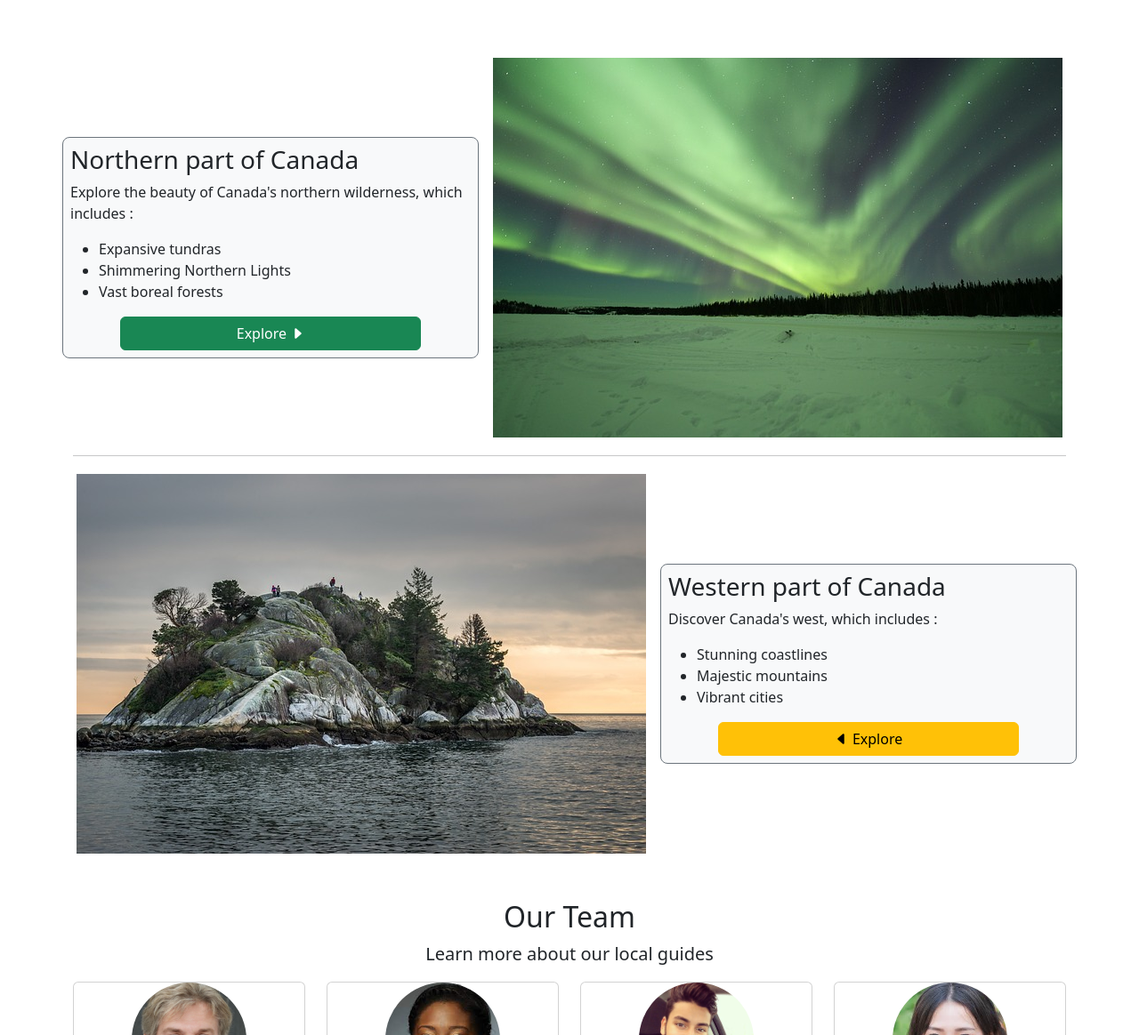
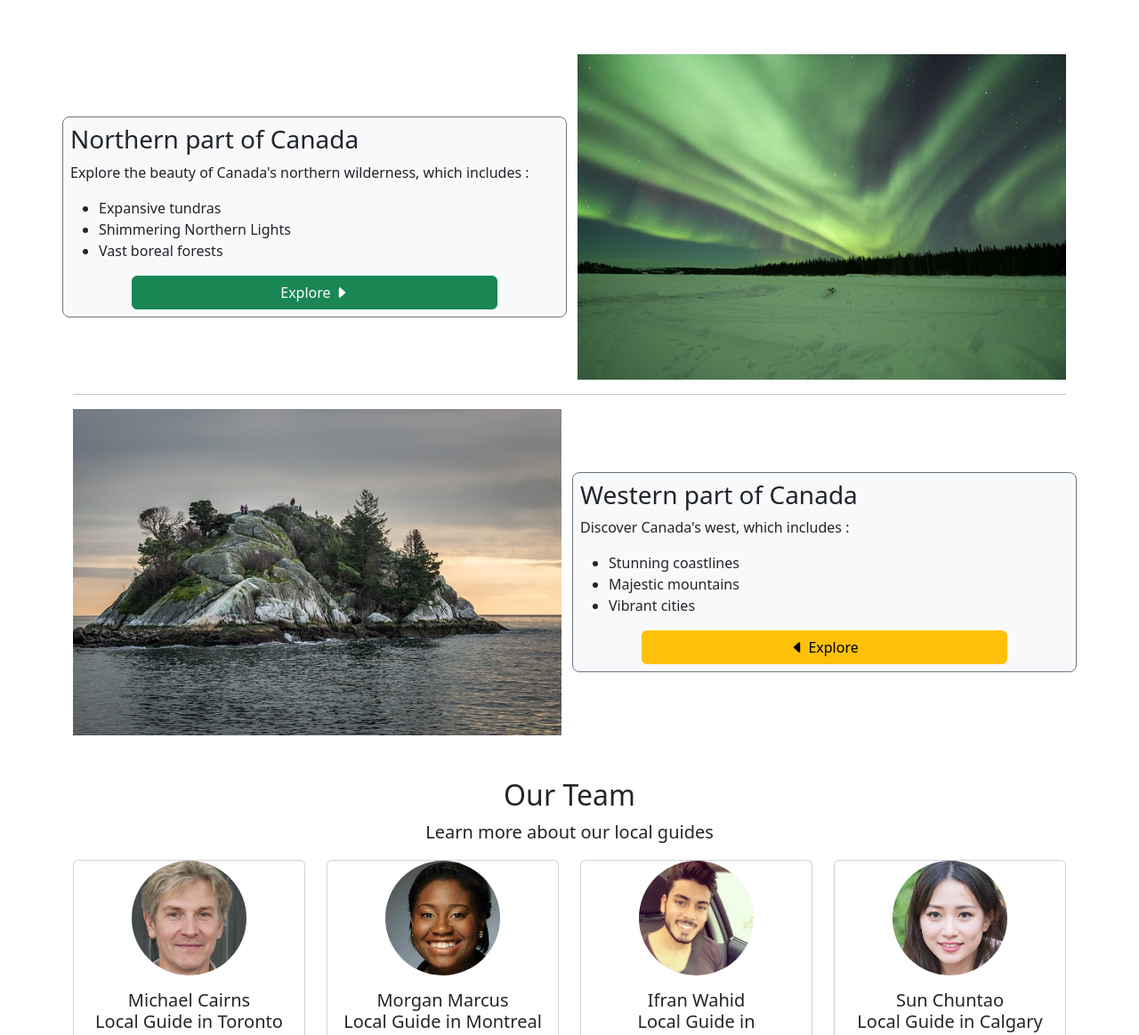
Before and after one commit to KomailK/Bootstrap-assignement, a plain HTML site: page index.html in a window 1280 px wide. Shown: the part 1665-2829 px from the top of the page at 89% size. Drawn offline with nearby package versions, Linux system fonts and the light colour scheme.

Commit message:
Update index.html

```diff
--- a/index.html
+++ b/index.html
@@ -208,13 +208,13 @@
           </a>
       </div>
       <div class="col-md">
-          <img src="./assets/images/northern-lights.jpg" class="w-55 p-1" alt="Northern lights Image">
+          <img src="./assets/images/northern-lights.jpg" class="img-fluid" alt="Northern lights Image">
       </div>
   </div>
     <hr>
     <div class="row align-items-center">
         <div class="col-md">
-            <img src="./assets/images/whyte-islet.jpg" class="w-55 p-1" alt="Whyte islet Image">
+            <img src="./assets/images/whyte-islet.jpg" class="img-fluid" alt="Whyte islet Image">
         </div>
         <!--Second div.row-->
         <div class="col-md border border-secondary rounded-3 bg-light p-2">
```
